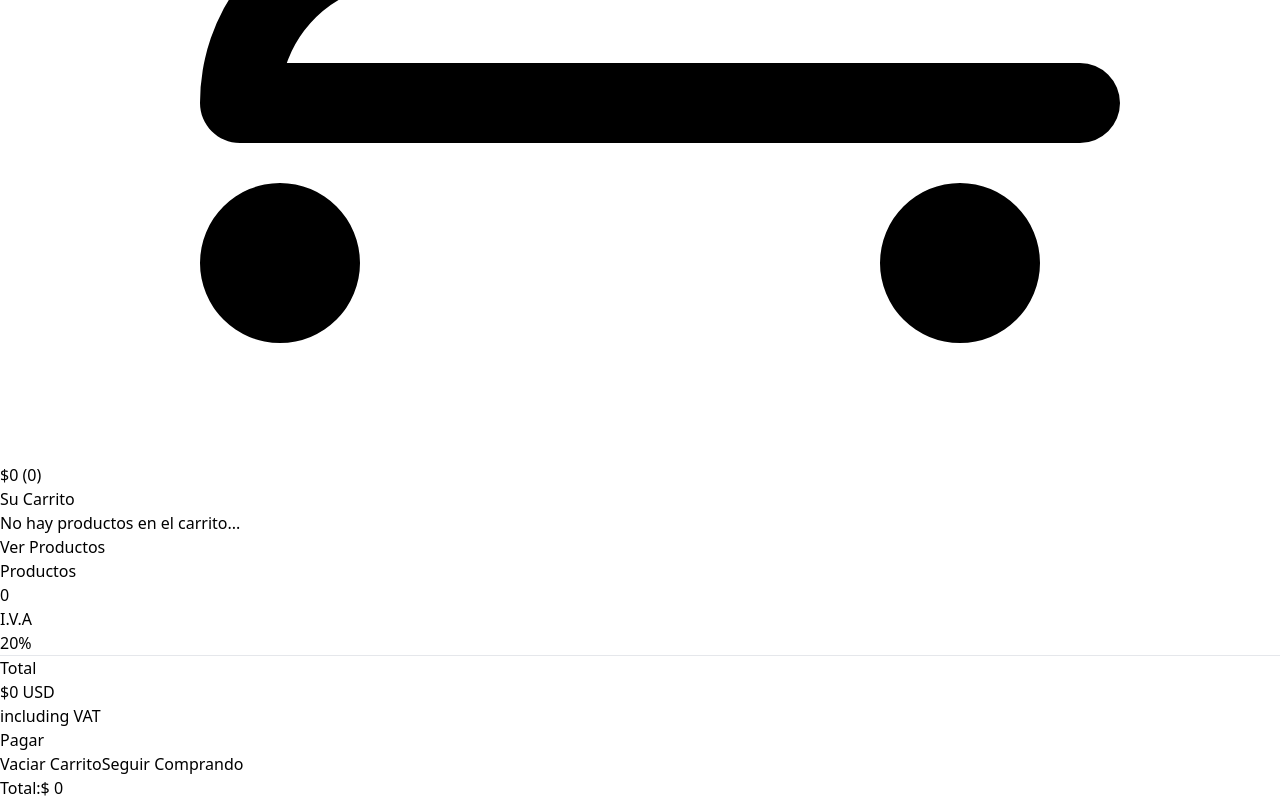
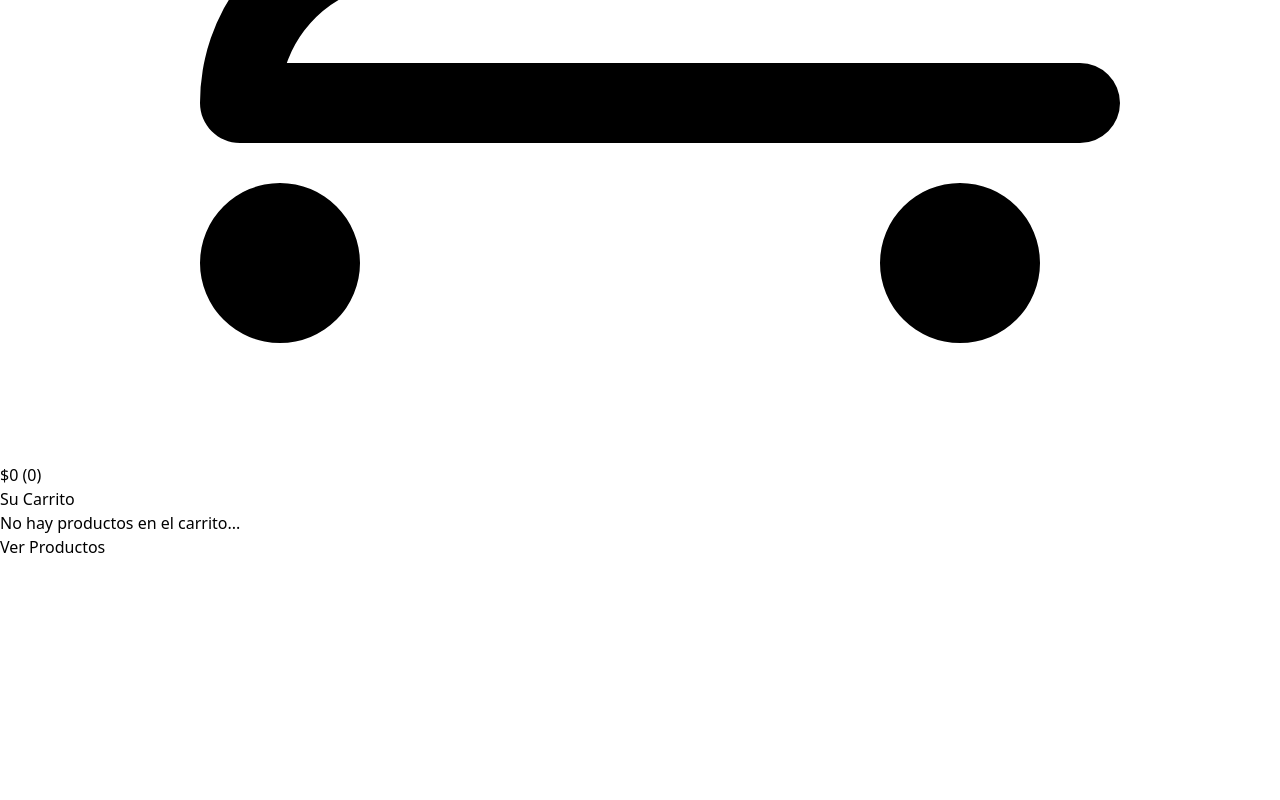
Before and after one commit to jarregui92/stickerShopReact, a React (Vite) app: page /cart in a window 1280 px wide. Shown: the part 959-1759 px from the top of the page. After the commit the page ends 1518 px from the top, so only its background shows below. Built offline with nearby package versions, Linux system fonts and the light colour scheme.

Commit message:
Se arreglaron detalles visuales en el carrito

```diff
--- a/src/asyncmock.js
+++ b/src/asyncmock.js
@@ -1,5 +1,5 @@
 const productos = [
-    { id: '1', nombre: "Spacial Cat", precio: '2.00', moneda: "USD", img: "https://image.lexica.art/full_jpg/3878f953-ae01-4ab5-a0ff-65a39d212dc8",rate: 5, idcat: "premium", stock:"0"},
+    { id: '1', nombre: "Spacial Cat", precio: '2.00', moneda: "USD", img: "https://image.lexica.art/full_jpg/3878f953-ae01-4ab5-a0ff-65a39d212dc8",rate: 1, idcat: "premium", stock:"0"},
     { id: '2', nombre: "Spacial Cat v2", precio: '2.00', moneda: "USD", img: "https://image.lexica.art/full_jpg/9d81c714-3620-4955-8171-373a96e24917",rate: 4, idcat: "premium", stock:"3"},
     { id: '3', nombre: "Spacial Cat v3", precio: '2.00', moneda: "USD", img: "https://image.lexica.art/full_jpg/86ae7884-fc17-4e67-818e-8513e1464f1c",rate: 3, idcat: "premium", stock:"1"},
     { id: '4', nombre: "Cat", precio: '0.00', moneda: "USD", img: "https://image.lexica.art/full_jpg/55c9393a-dff1-4088-b7e1-9a725a0b4335",rate: 3, idcat: "free", stock:"1"},
--- a/src/componentes/Cart/Cart.jsx
+++ b/src/componentes/Cart/Cart.jsx
@@ -12,29 +12,31 @@ const Cart = () => {
                 <h1 className="mb-10 text-center text-2xl font-bold">Su Carrito</h1>
                 <div className="mx-auto max-w-5xl justify-center px-6 md:flex md:space-x-6 xl:px-0">
 
+                    {cantidadTotal === 0 ?
                         <div className="rounded-lg md:w-2/3">
-                        {
-                            cantidadTotal === 0 ?
-                            <><h2 className="text-lg font-bold">No hay productos en el carrito...</h2> <Link to="/" className="hover:text-blue-600 underline text-xl"> Ver Productos </Link></>
+                            <h2 className="text-lg font-bold">No hay productos en el carrito...</h2> <Link to="/">
+                                <button
+                                    className="mt-6 flex items-center justify-center w-full py-1.5 text-white border border-blue-500 rounded-md bg-blue-500 hover:bg-blue-00">
+                                    Ver Productos
+                                </button>
+                            </Link>
+                        </div>
                         :
-                            carrito.map((prod, index) => <CartItem key={index} {...prod} />)
-                        }
-                    </div>
+                        <>
+                            <div className="rounded-lg md:w-2/3">
+                                {carrito.map((prod, index) => <CartItem key={index} {...prod} />)}
+                            </ div>
                             <div className="mt-6 h-full rounded-lg border bg-white p-6 shadow-md md:mt-0 md:w-1/3">
                                 <div className="mb-2 flex justify-between">
                                     <p className="text-gray-700">Productos</p>
                                     <p className="text-gray-700">{cantidadTotal}</p>
                                 </div>
-                        <div className="flex justify-between">
-                            <p className="text-gray-700">I.V.A</p>
-                            <p className="text-gray-700">20%</p>
-                        </div>
+
                                 <hr className="my-4" />
                                 <div className="flex justify-between">
                                     <p className="text-lg font-bold">Total</p>
                                     <div className="">
                                         <p className="mb-1 text-lg font-bold">${total} USD</p>
-                                <p className="text-sm text-gray-700">including VAT</p>
                                     </div>
                                 </div>
                                 <Link to="/checkout" > <button className="mt-6 w-full rounded-md bg-blue-500 py-1.5 font-medium text-blue-50 hover:bg-blue-600">Pagar</button> </Link>
@@ -48,15 +50,12 @@ const Cart = () => {
                                     </Link>
                                 </div>
                             </div>
+                        </>
+                    }
+
                 </div>
             </div >
 
-
-            <div>
-
-                <h3> Total:$ {total}  </h3>
-
-            </div>
         </>
     )
 }
```
Lines whose indentation alone changed are shown as unchanged.
